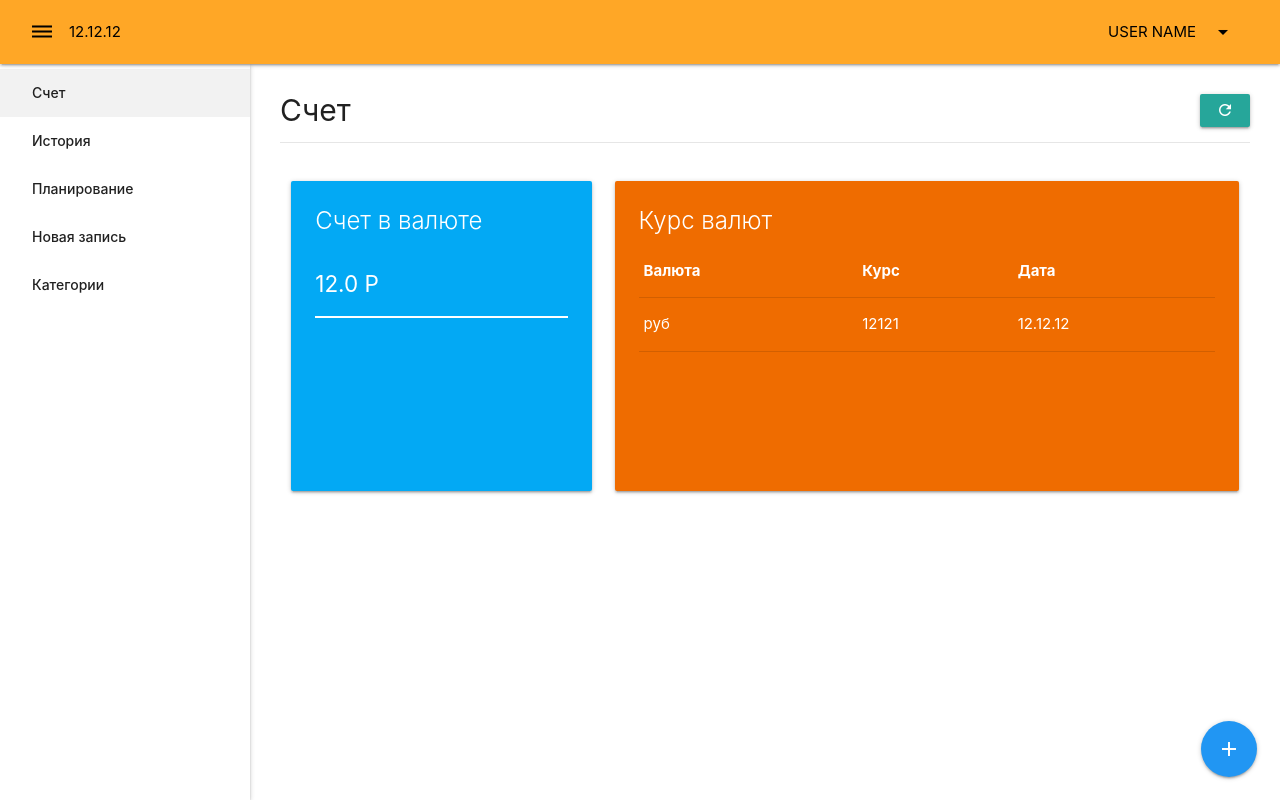
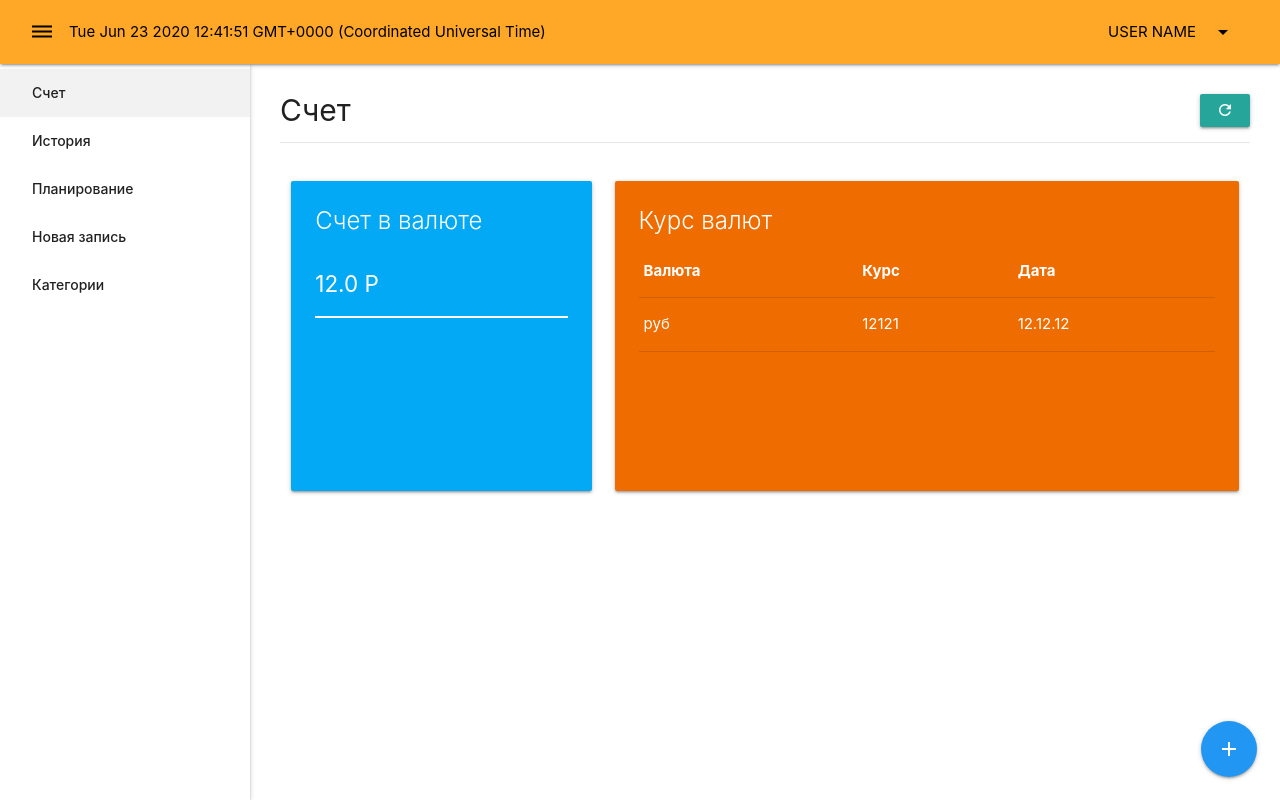
Before and after one commit to Senior-Pomidor/vue-crm, a Vue app: page / in a window 1280 px wide. Built offline with nearby package versions, Linux system fonts and the light colour scheme.

Commit message:
added Date to navbar

```diff
--- a/src/components/app/Navbar.vue
+++ b/src/components/app/Navbar.vue
@@ -7,7 +7,7 @@
 				<a href="#" @click.prevent="$emit('click')">
 					<i class="material-icons black-text">dehaze</i>
 				</a>
-				<span class="black-text">12.12.12</span>
+				<span class="black-text">{{date}}</span>
 			</div>
 
 			<ul class="right hide-on-small-and-down">
@@ -38,14 +38,24 @@
 
 <script>
 export default {
+	data: () => ({
+		date: new Date
+	}),
 	methods: {
 		logout() {
+			// выход из приложения
 			console.log('logout')
+			// кверипараметр для дальнейшего отображения сообщения
 			this.$router.push('/login?message=logout')
 		}
 	},
 	mounted() {
+		setInterval(() => {
+			// обновление времени каждую секунду
+			this.date = new Date
+		}, 1000),
 		M.Dropdown.init(this.$refs.dropdown, {
+			// инициализация дропдауна
 			constrainWidth: false
 		})
 	}
```
